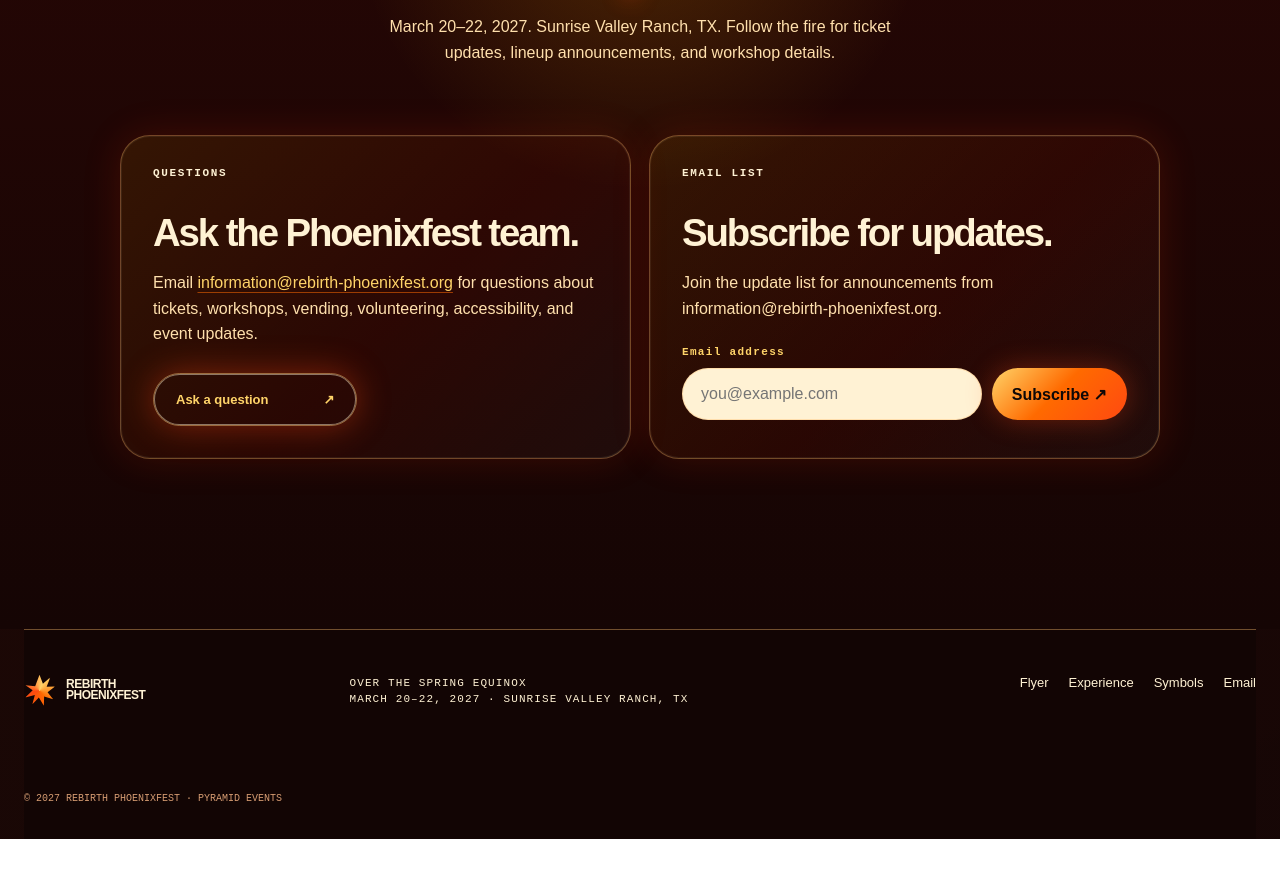
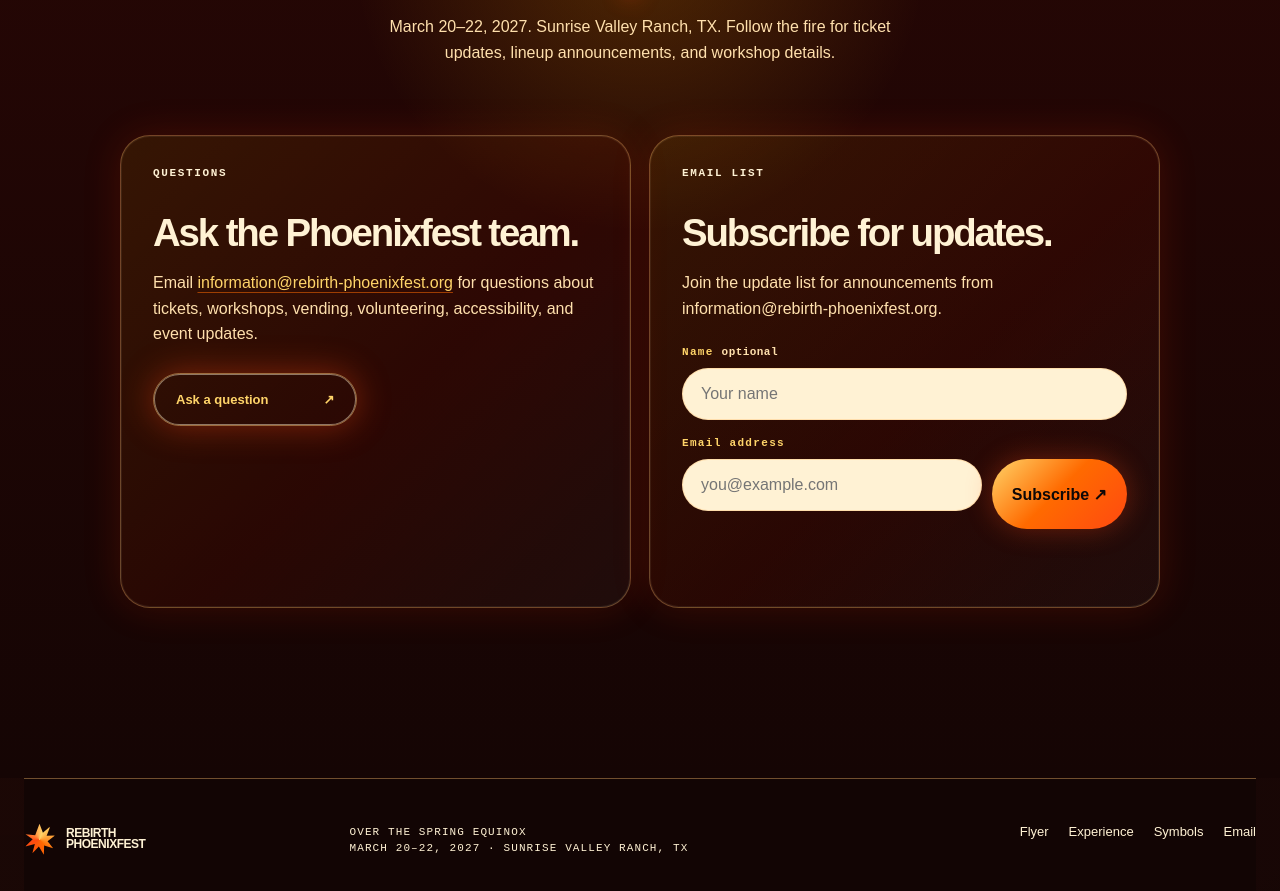
Before and after one commit to strongjacob13/rebirth-phoenixfest-website, a Next.js app: page / in a window 1280 px wide. Shown: the part 5000-5891 px from the top of the page. Before the commit the page ends 5839 px from the top, so only its background shows below. Built offline with nearby package versions, Linux system fonts and the light colour scheme.

Commit message:
Connect subscription form to Vercel storage

```diff
--- a/package.json
+++ b/package.json
@@ -9,6 +9,7 @@
     "lint": "eslint ."
   },
   "dependencies": {
+    "@vercel/blob": "^2.5.0",
     "next": "16.1.6",
     "react": "19.2.4",
     "react-dom": "19.2.4"
--- /dev/null
+++ b/src/app/api/subscribe/route.ts
@@ -0,0 +1,139 @@
+import { put } from "@vercel/blob";
+import { createHash } from "node:crypto";
+import { NextRequest, NextResponse } from "next/server";
+
+export const runtime = "nodejs";
+
+const CONTACT_EMAIL = "information@rebirth-phoenixfest.org";
+
+type SubscribePayload = {
+  email?: unknown;
+  name?: unknown;
+  website?: unknown;
+};
+
+function normalizeEmail(value: unknown) {
+  return typeof value === "string" ? value.trim().toLowerCase() : "";
+}
+
+function normalizeName(value: unknown) {
+  return typeof value === "string" ? value.trim().slice(0, 120) : "";
+}
+
+function isValidEmail(email: string) {
+  return /^[^\s@]+@[^\s@]+\.[^\s@]+$/.test(email);
+}
+
+async function readPayload(request: NextRequest): Promise<SubscribePayload> {
+  const contentType = request.headers.get("content-type") ?? "";
+
+  if (contentType.includes("application/json")) {
+    return request.json();
+  }
+
+  const formData = await request.formData();
+  return {
+    email: formData.get("email"),
+    name: formData.get("name"),
+    website: formData.get("website"),
+  };
+}
+
+async function storeInVercelBlob(email: string, name: string, request: NextRequest) {
+  if (!process.env.BLOB_READ_WRITE_TOKEN) {
+    return { configured: false };
+  }
+
+  const id = createHash("sha256").update(email).digest("hex");
+  const subscribedAt = new Date().toISOString();
+  const payload = {
+    id,
+    email,
+    name,
+    subscribedAt,
+    source: "rebirth-phoenixfest.org",
+    contactEmail: CONTACT_EMAIL,
+    userAgent: request.headers.get("user-agent") ?? "",
+  };
+
+  const blob = await put(`subscriptions/${id}.json`, JSON.stringify(payload, null, 2), {
+    access: "private",
+    contentType: "application/json",
+    addRandomSuffix: false,
+  });
+
+  return { configured: true, url: blob.url };
+}
+
+async function addToResendAudience(email: string, name: string) {
+  const apiKey = process.env.RESEND_API_KEY;
+  const audienceId = process.env.RESEND_AUDIENCE_ID;
+
+  if (!apiKey || !audienceId) {
+    return { configured: false };
+  }
+
+  const response = await fetch(`https://api.resend.com/audiences/${audienceId}/contacts`, {
+    method: "POST",
+    headers: {
+      Authorization: `Bearer ${apiKey}`,
+      "Content-Type": "application/json",
+    },
+    body: JSON.stringify({
+      email,
+      firstName: name || undefined,
+      unsubscribed: false,
+    }),
+  });
+
+  if (response.ok || response.status === 409) {
+    return { configured: true };
+  }
+
+  const errorBody = await response.text();
+  throw new Error(`Resend rejected the subscription request: ${errorBody}`);
+}
+
+export async function POST(request: NextRequest) {
+  try {
+    const payload = await readPayload(request);
+    const email = normalizeEmail(payload.email);
+    const name = normalizeName(payload.name);
+
+    if (typeof payload.website === "string" && payload.website.trim()) {
+      return NextResponse.json({ message: "Thanks. You are subscribed." });
+    }
+
+    if (!isValidEmail(email)) {
+      return NextResponse.json({ error: "Please enter a valid email address." }, { status: 400 });
+    }
+
+    const [storageResult, emailListResult] = await Promise.all([
+      storeInVercelBlob(email, name, request),
+      addToResendAudience(email, name),
+    ]);
+
+    if (!storageResult.configured && !emailListResult.configured) {
+      return NextResponse.json(
+        {
+          error:
+            "The subscription service is not configured yet. Please email information@rebirth-phoenixfest.org to be added manually.",
+        },
+        { status: 503 },
+      );
+    }
+
+    return NextResponse.json({
+      message: "You are subscribed. Updates will come from information@rebirth-phoenixfest.org.",
+    });
+  } catch (error) {
+    console.error(error);
+    return NextResponse.json(
+      {
+        error:
+          "The subscription could not be saved right now. Please email information@rebirth-phoenixfest.org and we will add you manually.",
+      },
+      { status: 500 },
+    );
+  }
+}
--- /dev/null
+++ b/src/app/components/SubscribeForm.tsx
@@ -0,0 +1,90 @@
+"use client";
+
+import { FormEvent, useState } from "react";
+
+type Status = "idle" | "loading" | "success" | "error";
+
+export default function SubscribeForm() {
+  const [email, setEmail] = useState("");
+  const [name, setName] = useState("");
+  const [website, setWebsite] = useState("");
+  const [status, setStatus] = useState<Status>("idle");
+  const [message, setMessage] = useState("");
+
+  async function subscribe(event: FormEvent<HTMLFormElement>) {
+    event.preventDefault();
+    setStatus("loading");
+    setMessage("");
+
+    try {
+      const response = await fetch("/api/subscribe", {
+        method: "POST",
+        headers: { "Content-Type": "application/json" },
+        body: JSON.stringify({ email, name, website }),
+      });
+      const result = await response.json();
+
+      if (!response.ok) {
+        throw new Error(result.error ?? "Subscription failed. Please try again.");
+      }
+
+      setStatus("success");
+      setMessage(result.message ?? "You are on the Rebirth Phoenixfest update list.");
+      setEmail("");
+      setName("");
+    } catch (error) {
+      setStatus("error");
+      setMessage(error instanceof Error ? error.message : "Subscription failed. Please try again.");
+    }
+  }
+
+  return (
+    <form className="subscribe-form" onSubmit={subscribe}>
+      <span className="tiny">EMAIL LIST</span>
+      <h3>Subscribe for updates.</h3>
+      <p>Join the update list for announcements from information@rebirth-phoenixfest.org.</p>
+
+      <label htmlFor="subscriber-name">Name <span>optional</span></label>
+      <input
+        id="subscriber-name"
+        name="name"
+        type="text"
+        placeholder="Your name"
+        value={name}
+        onChange={(event) => setName(event.target.value)}
+      />
+
+      <label htmlFor="subscriber-email">Email address</label>
+      <div>
+        <input
+          id="subscriber-email"
+          name="email"
+          type="email"
+          placeholder="you@example.com"
+          value={email}
+          onChange={(event) => setEmail(event.target.value)}
+          required
+        />
+        <button type="submit" disabled={status === "loading"}>
+          {status === "loading" ? "Subscribing…" : "Subscribe"} <span>↗</span>
+        </button>
+      </div>
+
+      <label className="hidden-field" htmlFor="subscriber-website">Website</label>
+      <input
+        className="hidden-field"
+        id="subscriber-website"
+        name="website"
+        type="text"
+        tabIndex={-1}
+        autoComplete="off"
+        value={website}
+        onChange={(event) => setWebsite(event.target.value)}
+      />
+
+      <p className={`form-status ${status === "error" ? "error" : ""}`} aria-live="polite">
+        {message}
+      </p>
+    </form>
+  );
+}
--- a/src/app/globals.css
+++ b/src/app/globals.css
@@ -450,12 +450,19 @@ h1 em {
   color: var(--gold);
   margin-bottom: 10px;
 }
+.subscribe-form label span {
+  color: #ffe0ad;
+  letter-spacing: .04em;
+  text-transform: lowercase;
+}
 .subscribe-form div {
   display: flex;
   gap: 10px;
+  margin-bottom: 0;
 }
 .subscribe-form input {
   min-width: 0;
+  width: 100%;
   flex: 1;
   border: 1px solid #ffbd6f66;
   border-radius: 999px;
@@ -464,10 +471,18 @@ h1 em {
   color: var(--coal);
   font: inherit;
   outline: none;
+  margin-bottom: 18px;
 }
 .subscribe-form input:focus {
   border-color: var(--gold);
   box-shadow: 0 0 0 4px #ff6a0033;
+}
+.subscribe-form .hidden-field {
+  position: absolute;
+  left: -10000px;
+  width: 1px;
+  height: 1px;
+  overflow: hidden;
 }
 .subscribe-form button {
   border: 0;
@@ -480,6 +495,19 @@ h1 em {
   cursor: pointer;
   white-space: nowrap;
   box-shadow: 0 0 28px #ff491155;
+}
+.subscribe-form button:disabled {
+  cursor: wait;
+  opacity: .7;
+}
+.form-status {
+  min-height: 1.4em;
+  margin: 16px 0 0;
+  color: var(--gold);
+  font-size: 14px;
+}
+.form-status.error {
+  color: #ffb4a0;
 }
 .update-button {
   display: inline-flex;
--- a/src/app/page.tsx
+++ b/src/app/page.tsx
@@ -1,4 +1,5 @@
 import Image from "next/image";
+import SubscribeForm from "./components/SubscribeForm";
 
 const experiences = [
   {
@@ -164,21 +165,7 @@ export default function Home() {
             <a className="update-button secondary" href="mailto:information@rebirth-phoenixfest.org?subject=Question%20about%20Rebirth%20Phoenixfest">Ask a question <span>↗</span></a>
           </div>
 
-          <form
-            className="subscribe-form"
-            action="mailto:information@rebirth-phoenixfest.org?subject=Subscribe%20me%20to%20Rebirth%20Phoenixfest%20updates"
-            method="post"
-            encType="text/plain"
-          >
-            <span className="tiny">EMAIL LIST</span>
-            <h3>Subscribe for updates.</h3>
-            <p>Join the update list for announcements from information@rebirth-phoenixfest.org.</p>
-            <label htmlFor="subscriber-email">Email address</label>
-            <div>
-              <input id="subscriber-email" name="email" type="email" placeholder="you@example.com" required />
-              <button type="submit">Subscribe <span>↗</span></button>
-            </div>
-          </form>
+          <SubscribeForm />
         </div>
       </section>
 
```
Also changed, not shown: 2 other files (tests, documents, lock files or other folders).
